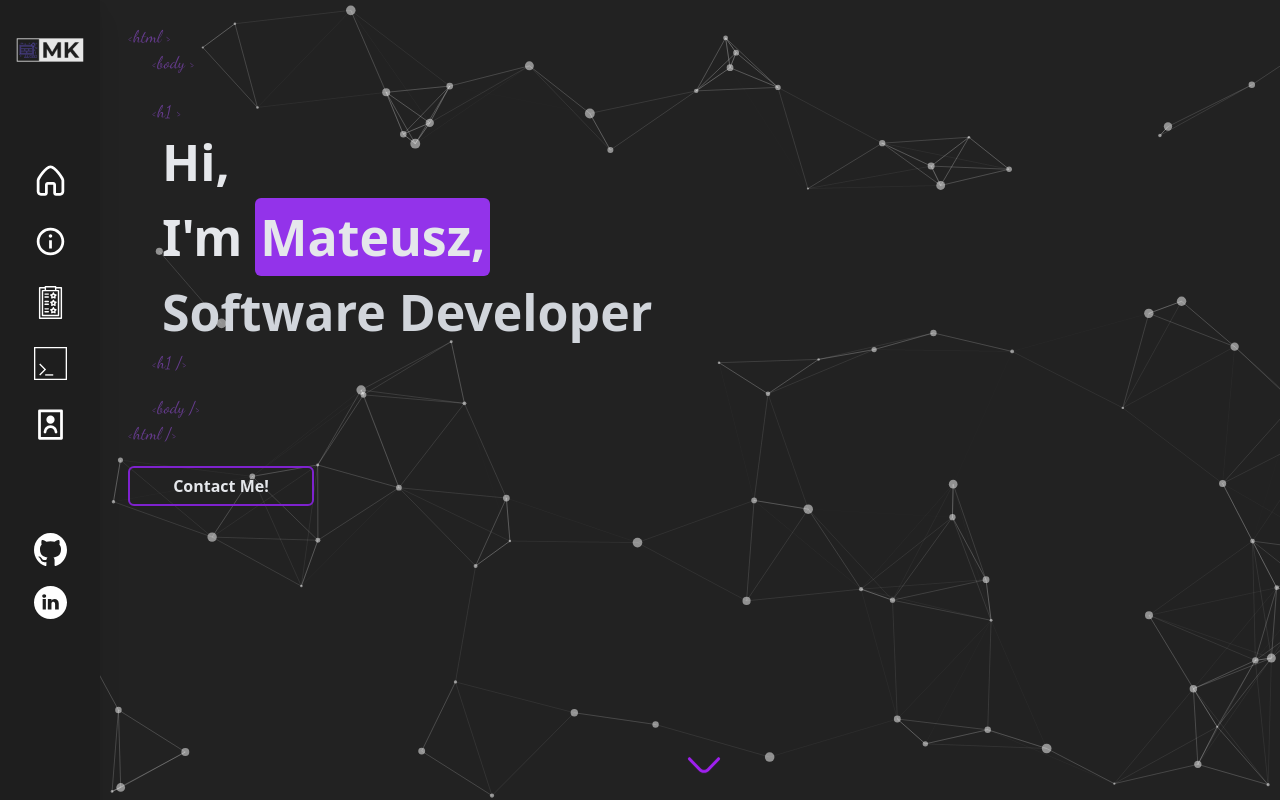
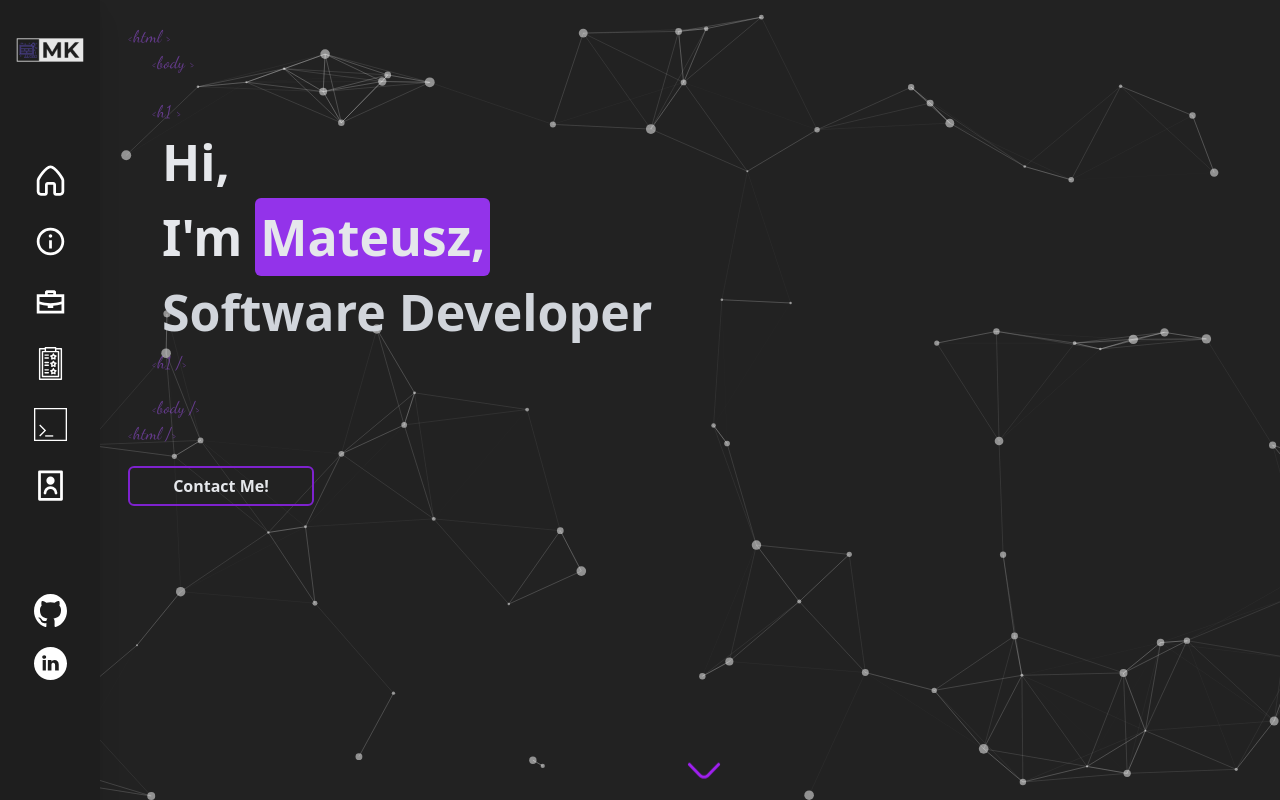
Before and after one commit to Kroplewski-M/portfolio-5.0, a React (Vite) app: page / in a window 1280 px wide. Shown: the top 800 px of the page. Built offline with nearby package versions, Linux system fonts and the light colour scheme.

Commit message:
styled about page added experience page

```diff
--- a/src/App.tsx
+++ b/src/App.tsx
@@ -1,5 +1,9 @@
 import { About } from "./Pages/About";
+import { Contact } from "./Pages/Contact";
+import { Experience } from "./Pages/Experience";
 import { Home } from "./Pages/Home";
+import { Projects } from "./Pages/Projects";
+import { Skills } from "./Pages/Skills";
 import { NavBar } from "./components/NavBar";
 
 function App() {
@@ -13,8 +17,20 @@ function App() {
           <div className="h-[100vh] md:pl-16 ">
             <Home />
           </div>
-          <div className="h-[100vh]">
+          <div className="h-[100vh] md:pl-[100px]">
             <About />
+          </div>
+          <div className="h-[100vh] md:pl-[100px]">
+            <Experience />
+          </div>
+          <div className="h-[100vh] md:pl-[100px]">
+            <Skills />
+          </div>
+          <div className="h-[100vh] md:pl-[100px]">
+            <Projects />
+          </div>
+          <div className="h-[100vh] md:pl-[100px]">
+            <Contact />
           </div>
         </div>
       </div>
--- a/src/Pages/About.tsx
+++ b/src/Pages/About.tsx
@@ -1,7 +1,31 @@
 export const About = () => {
   return (
-    <section className="w-[100%] h-[100%] z-[20] bg-[#333333] relative">
-      <p className="fw-bold text-gray-200">About</p>
+    <section className="w-[100%] h-[100%] z-[20] bg-[#222222] relative pt-16" id="about">
+      <div className="w-[100%] h-[100%] z-50 relative pt-5 md:pl-16 pl-6">
+        <h1 className="text-[50px] font-bold text-gray-200">
+          <span className="bg-purple-600 p-[7px] rounded-md">About Me</span>
+        </h1>
+        <div className="flex md:flex-row flex-col-reverse mt-5">
+          <div className="max-w-[400px] mt-5 md:mt-0">
+            <p className="font-dancing text-purple-500 opacity-50 text-[17px]">&lt;p&gt;</p>
+            <p className="text-gray-200 text-[20px] pr-[10px] md:pr-0">
+              A software developer from the UK. I have a passion for programming which originated from game development. I love creating challenging and fun projects and looking back how it was an
+              empty repo at the beginning. I am currently working as a undergraduate software developer @
+              <a
+                href="https://www.linkedin.com/company/ascendant-solutions-limited/mycompany/verification/"
+                target="_blank"
+                className="bg-purple-700 p-[5px] rounded-md hover:cursor-pointer hover:bg-transparent hover:border-2 hover:border-purple-700"
+              >
+                Ascendant Solutions.
+              </a>
+            </p>
+            <p className="font-dancing text-purple-500 opacity-50 text-[17px]">&lt;p /&gt;</p>
+          </div>
+          <div className="w-[200px] h-[200px] mt-5 md:mt-[20px] ml-16">
+            <img src="./Profile.jpg" alt="" className="w-[100%] h-[100%] rounded-md" />
+          </div>
+        </div>
+      </div>
     </section>
   );
 };
--- a/src/Pages/Contact.tsx
+++ b/src/Pages/Contact.tsx
@@ -1,5 +1,7 @@
 export const Contact = () => {
-    return(
-        <></>
-    );
-}
+  return (
+    <section className="w-[100%] h-[100%] z-[20] bg-[#333333] relative" id="contact">
+      <p className="fw-bold text-gray-200">Contact</p>
+    </section>
+  );
+};
--- /dev/null
+++ b/src/Pages/Experience.tsx
@@ -0,0 +1,7 @@
+export const Experience = () => {
+  return (
+    <section className="w-[100%] h-[100%] z-[20] bg-[#333333] relative" id="experience">
+      <p className="fw-bold text-gray-200">Experience</p>
+    </section>
+  );
+};
--- a/src/Pages/Home.tsx
+++ b/src/Pages/Home.tsx
@@ -18,7 +18,7 @@ export const Home = () => {
   }, []);
 
   return (
-    <section className="w-[100%] height-[100vh]">
+    <section className="w-[100%] height-[100vh]" id="home">
       <Particles
         id="tsparticles"
         init={particlesInit}
@@ -34,7 +34,7 @@ export const Home = () => {
           interactivity: {
             events: {
               onClick: {
-                enable: true,
+                enable: false,
                 mode: "push",
               },
               onHover: {
@@ -93,7 +93,7 @@ export const Home = () => {
           detectRetina: true,
         }}
       />
-      <div className=" w-[100%] h-[100%] z-50 relative pointer-events-none animate-fadeIn">
+      <div className="w-[100%] h-[100%] z-50 relative pointer-events-none animate-fadeIn">
         <div className="md:ml-16 ml-[5px] pt-16 md:pt-6">
           <p className="font-dancing text-purple-500 opacity-50 text-[17px]">&lt;html &gt;</p>
           <p className="font-dancing text-purple-500 opacity-50 text-[17px] pl-6">&lt;body &gt;</p>
--- a/src/Pages/Projects.tsx
+++ b/src/Pages/Projects.tsx
@@ -1,5 +1,7 @@
 export const Projects = () => {
-    return(
-        <></>
-    );
-}
+  return (
+    <section className="w-[100%] h-[100%] z-[20] bg-[#333333] relative" id="projects">
+      <p className="fw-bold text-gray-200">Projects</p>
+    </section>
+  );
+};
--- a/src/Pages/Skills.tsx
+++ b/src/Pages/Skills.tsx
@@ -1,5 +1,7 @@
 export const Skills = () => {
-    return(
-        <></>
-    );
-}
+  return (
+    <section className="w-[100%] h-[100%] z-[20] bg-[#333333] relative" id="skills">
+      <p className="fw-bold text-gray-200">Skills</p>
+    </section>
+  );
+};
--- /dev/null
+++ b/src/SVGs/ExperienceSVG.tsx
@@ -0,0 +1,27 @@
+interface ExperienceSVGProps {
+  width: number;
+  height: number;
+  color: string;
+}
+
+export const ExperienceSVG = ({ width, height, color }: ExperienceSVGProps) => {
+  return (
+    <svg width={width} height={height} viewBox="0 0 512 512" version="1.1" xmlns="http://www.w3.org/2000/svg" xmlnsXlink="http://www.w3.org/1999/xlink" fill="#000000">
+      <g id="SVGRepo_bgCarrier" strokeWidth="0"></g>
+      <g id="SVGRepo_tracerCarrier" strokeLinecap="round" strokeLinejoin="round"></g>
+      <g id="SVGRepo_iconCarrier">
+        {" "}
+        <title>work-case</title>{" "}
+        <g id="Page-1" stroke="none" strokeWidth="1" fill="none" fillRule="evenodd">
+          {" "}
+          <g id="Combined-Shape" fill={color} transform="translate(42.666667, 64.000000)">
+            {" "}
+            <path d="M277.333333,1.42108547e-14 L298.666667,21.3333333 L298.666,64 L426.666667,64 L426.666667,362.666667 L3.55271368e-14,362.666667 L3.55271368e-14,64 L128,64 L128,21.3333333 L149.333333,1.42108547e-14 L277.333333,1.42108547e-14 Z M42.6664912,220.935181 L42.6666667,320 L384,320 L384.000468,220.935097 C341.375319,233.130501 298.701692,240.759085 256.000479,243.809455 L256,277.333333 L170.666667,277.333333 L170.666323,243.809465 C127.965163,240.759108 85.2915887,233.130549 42.6664912,220.935181 Z M384,106.666667 L42.6666667,106.666667 L42.6668606,176.433085 C99.6386775,193.933257 156.507113,202.666667 213.333333,202.666667 C270.159803,202.666667 327.028489,193.933181 384.000558,176.432854 L384,106.666667 Z M256,42.6666667 L170.666667,42.6666667 L170.666667,64 L256,64 L256,42.6666667 Z">
+              {" "}
+            </path>{" "}
+          </g>{" "}
+        </g>{" "}
+      </g>
+    </svg>
+  );
+};
--- a/src/components/NavBar.tsx
+++ b/src/components/NavBar.tsx
@@ -7,6 +7,7 @@ import { SkillsSVG } from "../SVGs/SkillsSVG";
 import { BurgerMenuSVG } from "../SVGs/BurgerMenuSVG";
 import { GithubSVG } from "../SVGs/GithubSVG";
 import { LinkedinSVG } from "../SVGs/LinkedinSVG";
+import { ExperienceSVG } from "../SVGs/ExperienceSVG";
 
 export const NavBar = () => {
   const iconSize = 33;
@@ -44,6 +45,7 @@ export const NavBar = () => {
   const [contactHover, setContactHover] = useState(false);
   const [gitHubHover, setGitHubHover] = useState(false);
   const [linkedinHover, setLinkedinHover] = useState(false);
+  const [experienceHover, setExperienceHover] = useState(false);
 
   const handleHomeHover = () => setHomeHover(!homeHover);
   const handleAboutHover = () => setAboutHover(!aboutHover);
@@ -52,7 +54,15 @@ export const NavBar = () => {
   const handleContactHover = () => setContactHover(!contactHover);
   const handleGitHubtHover = () => setGitHubHover(!gitHubHover);
   const handleLinkedintHover = () => setLinkedinHover(!linkedinHover);
+  const handleExperiencetHover = () => setExperienceHover(!experienceHover);
 
+  const scrollIntoView = (id: string) => {
+    const element = document.getElementById(id);
+    element?.scrollIntoView({ behavior: "smooth" });
+    if (windowSize < mobileLimit) {
+      setOpenNav(false);
+    }
+  };
   return (
     <div className="z-[100] relative sticky top-0 left-0">
       {openNav ? (
@@ -66,23 +76,26 @@ export const NavBar = () => {
           ) : (
             <></>
           )}
-          <div className="hover:cursor-pointer">
+          <div className="hover:cursor-pointer" onClick={() => scrollIntoView("home")}>
             <img src="./Logo.png" alt="logo" className="w-[100%]" />
           </div>
           <div className="flex flex-col w-[33px] mx-auto space-y-7 mt-16">
-            <div className="hover:cursor-pointer" onMouseEnter={handleHomeHover} onMouseLeave={handleHomeHover}>
+            <div className="hover:cursor-pointer" onMouseEnter={handleHomeHover} onMouseLeave={handleHomeHover} onClick={() => scrollIntoView("home")}>
               <HomeSVG width={iconSize} height={iconSize} color={homeHover ? "#A020F0" : "#fff"} />
             </div>
-            <div className="hover:cursor-pointer" onMouseEnter={handleAboutHover} onMouseLeave={handleAboutHover}>
+            <div className="hover:cursor-pointer" onMouseEnter={handleAboutHover} onMouseLeave={handleAboutHover} onClick={() => scrollIntoView("about")}>
               <AboutSVG width={iconSize} height={iconSize} color={aboutHover ? "#A020F0" : "#fff"} />
             </div>
-            <div className="hover:cursor-pointer" onMouseEnter={handleSkillsHover} onMouseLeave={handleSkillsHover}>
+            <div className="hover:cursor-pointer" onMouseEnter={handleExperiencetHover} onMouseLeave={handleExperiencetHover} onClick={() => scrollIntoView("experience")}>
+              <ExperienceSVG width={iconSize} height={iconSize} color={experienceHover ? "#A020F0" : "#fff"} />
+            </div>
+            <div className="hover:cursor-pointer" onMouseEnter={handleSkillsHover} onMouseLeave={handleSkillsHover} onClick={() => scrollIntoView("skills")}>
               <SkillsSVG width={iconSize} height={iconSize} color={skillsHover ? "#A020F0" : "#fff"} />
             </div>
-            <div className="hover:cursor-pointer" onMouseEnter={handleProjectHover} onMouseLeave={handleProjectHover}>
+            <div className="hover:cursor-pointer" onMouseEnter={handleProjectHover} onMouseLeave={handleProjectHover} onClick={() => scrollIntoView("projects")}>
               <ProjectsSVG width={iconSize} height={iconSize} color={projectsHover ? "#A020F0" : "#fff"} />
             </div>
-            <div className="hover:cursor-pointer" onMouseEnter={handleContactHover} onMouseLeave={handleContactHover}>
+            <div className="hover:cursor-pointer" onMouseEnter={handleContactHover} onMouseLeave={handleContactHover} onClick={() => scrollIntoView("contact")}>
               <ContactSVG width={iconSize} height={iconSize} color={contactHover ? "#A020F0" : "#fff"} />
             </div>
             <div className="pt-16">
```
